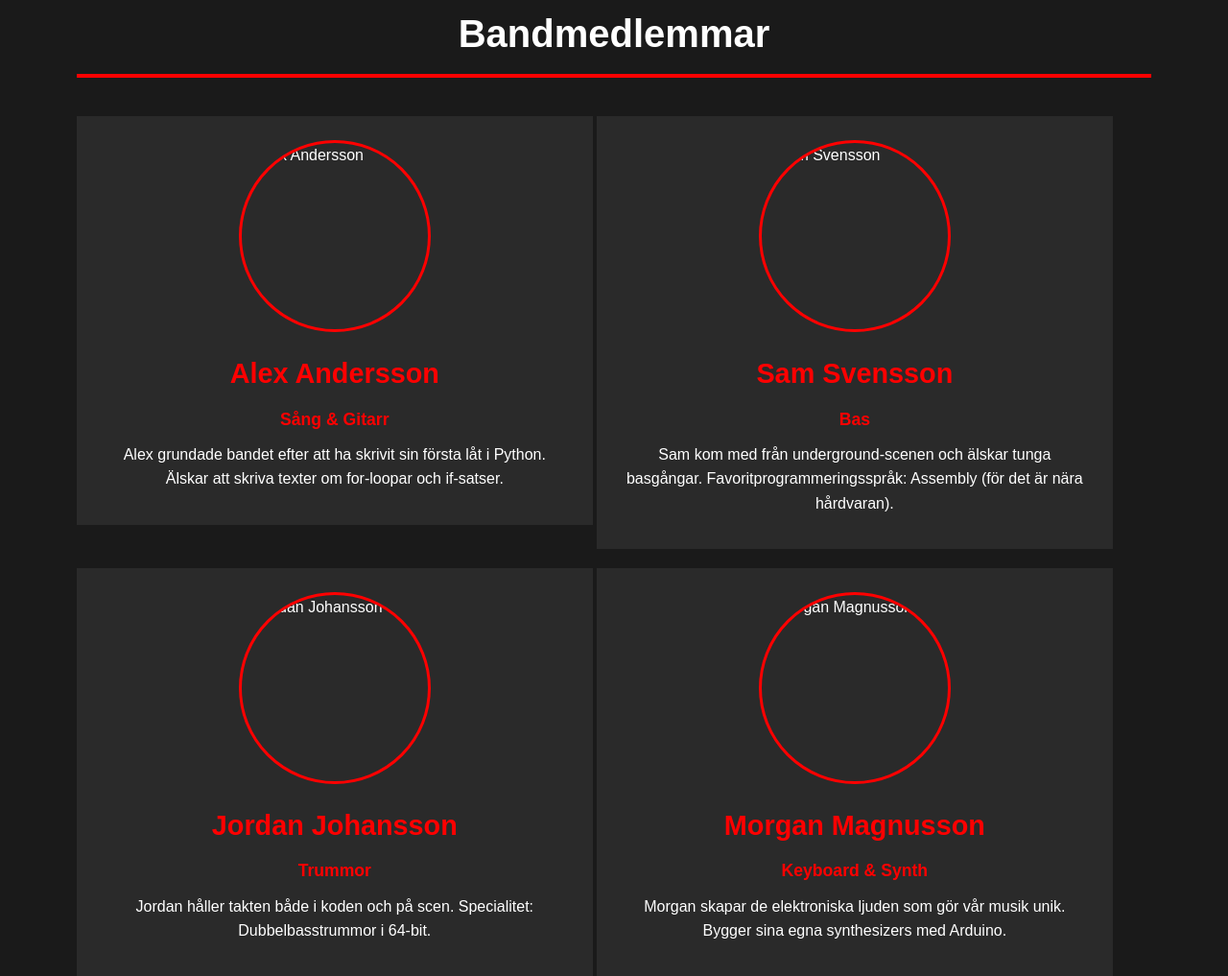
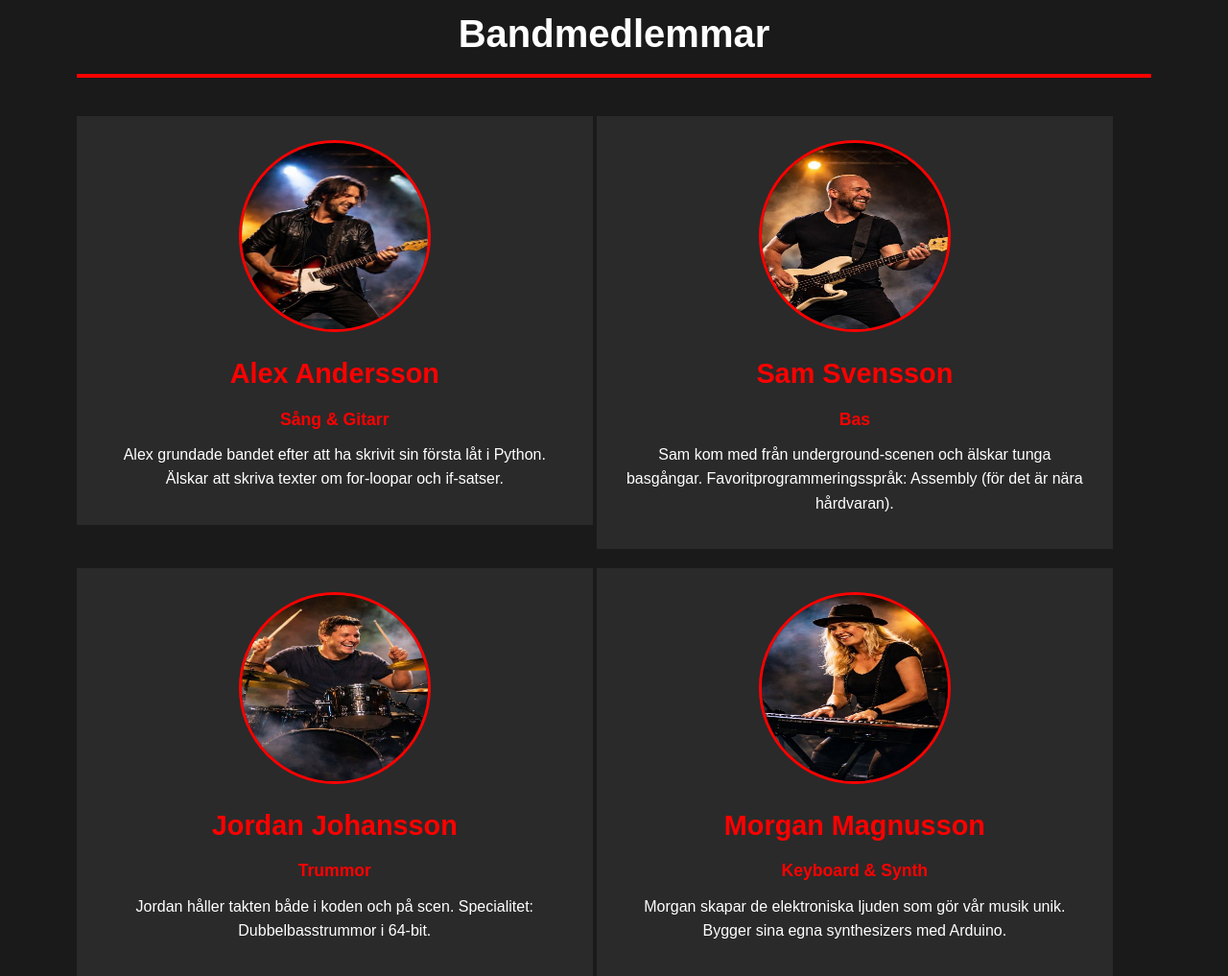
Before and after one commit to Akesater94/GruppArbete1, a plain HTML site: page index.html in a window 1280 px wide. Shown: the part 1190-2207 px from the top of the page at 96% size. Drawn offline with Linux system fonts and the light colour scheme.

Commit message:
La till bilderna i koden

```diff
--- a/index.html
+++ b/index.html
@@ -97,7 +97,7 @@
 
             <article class="member">
 
-            <img src="images/member1.jpg" alt="Alex Andersson" width="200" height="200">
+            <img src="Images/Alex Andersson.jpeg" alt="Alex Andersson" width="200" height="200">
 
             <h3>Alex Andersson</h3>
 
@@ -112,7 +112,7 @@
 
             <article class="member">
 
-            <img src="images/member2.jpg" alt="Sam Svensson" width="200" height="200">
+            <img src="Images/Sam Svensson.jpeg" alt="Sam Svensson" width="200" height="200">
 
             <h3>Sam Svensson</h3>
 
@@ -127,7 +127,7 @@
 
             <article class="member">
 
-            <img src="images/member3.jpg" alt="Jordan Johansson" width="200" height="200">
+            <img src="Images/Jordan Johansson.jpeg" alt="Jordan Johansson" width="200" height="200">
 
             <h3>Jordan Johansson</h3>
 
@@ -142,7 +142,7 @@
 
             <article class="member">
 
-            <img src="images/member4.jpg" alt="Morgan Magnusson" width="200" height="200">
+            <img src="Images/Morgan Magnusson.jpeg" alt="Morgan Magnusson" width="200" height="200">
 
             <h3>Morgan Magnusson</h3>
 
```
